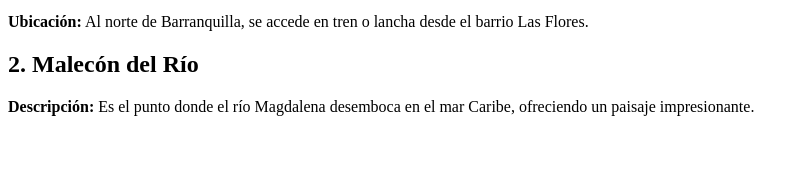
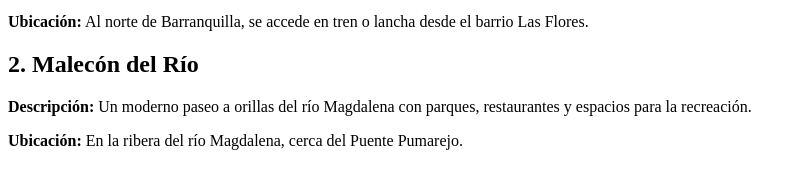
Before and after one commit to dvillafane/RubricaC1ejercicio2, a plain HTML site: page index.html in a window 1280 px wide. Shown: the part 468-656 px from the top of the page, without its empty margins (0-809 px from the left). Drawn offline with Linux system fonts and the light colour scheme.

Commit message:
Agrega ubicacion del destino turistico 2 y modifica la descripcion

```diff
--- a/index.html
+++ b/index.html
@@ -17,7 +17,8 @@
 
     <div>
         <h2>2. Malecón del Río</h2>
-        <p><strong>Descripción:</strong> Es el punto donde el río Magdalena desemboca en el mar Caribe, ofreciendo un paisaje impresionante.</p>
+        <p><strong>Descripción:</strong> Un moderno paseo a orillas del río Magdalena con parques, restaurantes y espacios para la recreación.</p>
+        <p><strong>Ubicación:</strong> En la ribera del río Magdalena, cerca del Puente Pumarejo.</p>
     </div>
 
 </body>
```
